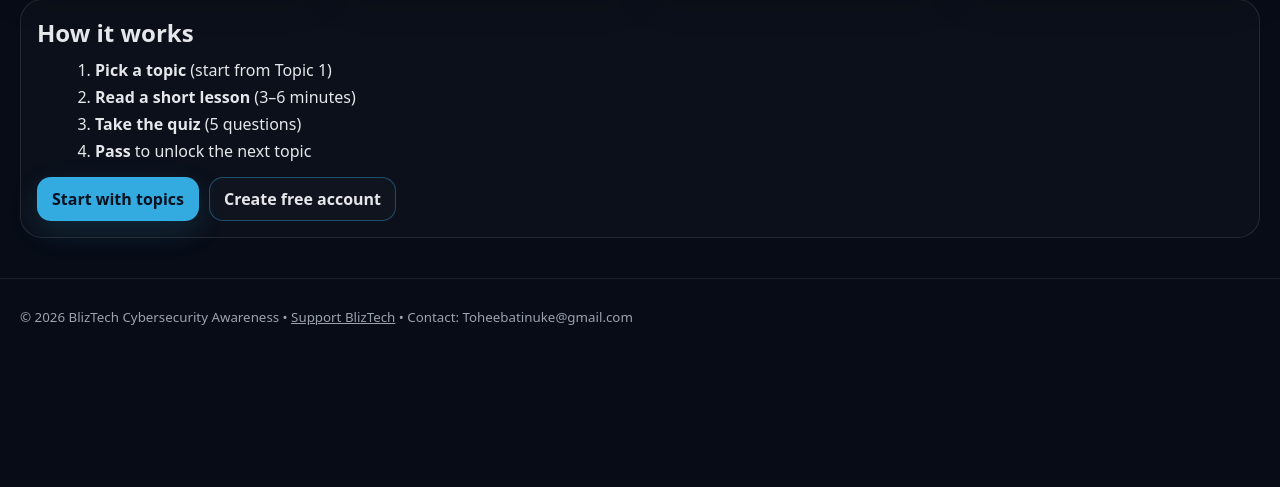
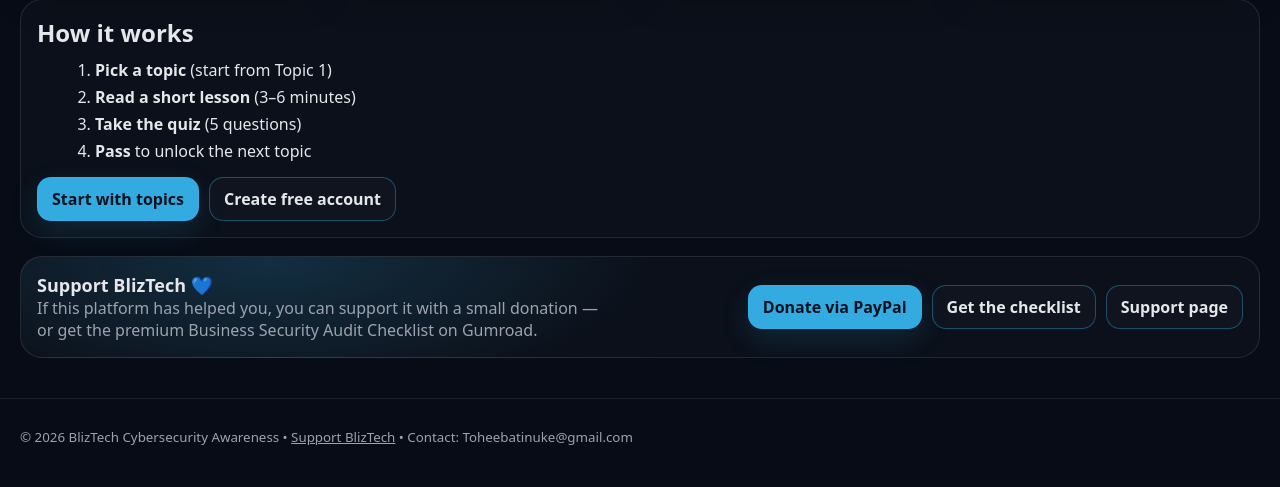
Before and after one commit to Teebliss97/Bliztech, a Flask app: page / in a window 1280 px wide. Shown: the part 797-1284 px from the top of the page. Run offline with Flask 3, Linux system fonts and the light colour scheme.

Commit message:
Homepage: add visible Support/Donate + Gumroad CTA

```diff
--- a/app/templates/home.html
+++ b/app/templates/home.html
@@ -14,9 +14,6 @@
         and unlock the next topic — step by step.
       </p>
 
-      {# ================================
-         Logged-in "Welcome back" nudge
-         ================================ #}
       {% if current_user.is_authenticated and progress %}
         <div class="continue-card pop-in">
           <div class="continue-top">
@@ -78,7 +75,6 @@
         </div>
 
       {% else %}
-        {# Logged-out users #}
         <div class="hero-actions">
           <a class="btn" href="{{ url_for('topics.list_topics') }}">Start Learning</a>
           <a class="btn btn-outline" href="{{ url_for('auth.signup') }}">Create free account</a>
@@ -168,4 +164,42 @@
       {% endif %}
     </div>
   </section>
+
+  <!-- =========================
+       SUPPORT / DONATE (Homepage)
+       ========================= -->
+  <section class="cta" style="margin-top:18px;">
+    <div class="cta-inner">
+      <div style="max-width:62ch;">
+        <h2>Support BlizTech 💙</h2>
+        <p>
+          If this platform has helped you, you can support it with a small donation — or get the premium
+          Business Security Audit Checklist on Gumroad.
+        </p>
+      </div>
+
+      <div class="actions">
+        <a class="btn"
+           href="https://www.paypal.com/cgi-bin/webscr?cmd=_donations&business=atinukeadebayo97%40gmail.com&currency_code=GBP&item_name=Support%20BlizTech%20Cyber%20Awareness"
+           target="_blank"
+           rel="noopener"
+           onclick="if(window.gtag){gtag('event','donate_click',{event_category:'engagement',event_label:'paypal_email_donation_home'});}">
+          Donate via PayPal
+        </a>
+
+        <a class="btn btn-outline"
+           href="https://atinuke2.gumroad.com/l/business-security"
+           target="_blank"
+           rel="noopener"
+           onclick="if(window.gtag){gtag('event','gumroad_click',{event_category:'engagement',event_label:'business_security_checklist_home'});}">
+          Get the checklist
+        </a>
+
+        <a class="btn btn-outline"
+           href="{{ url_for('main.support') }}">
+          Support page
+        </a>
+      </div>
+    </div>
+  </section>
 {% endblock %}
```
